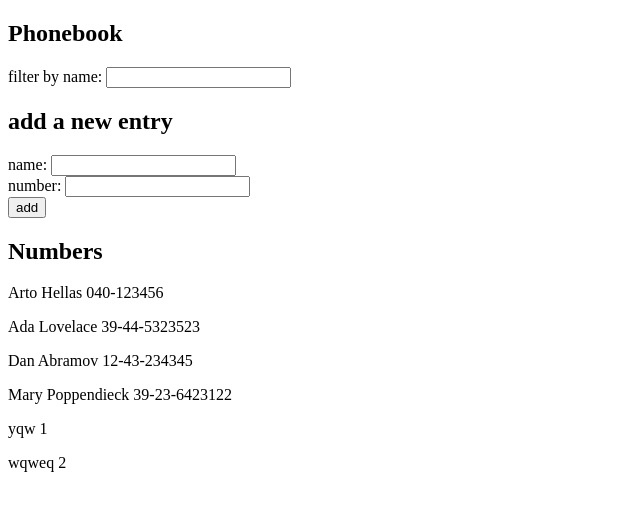
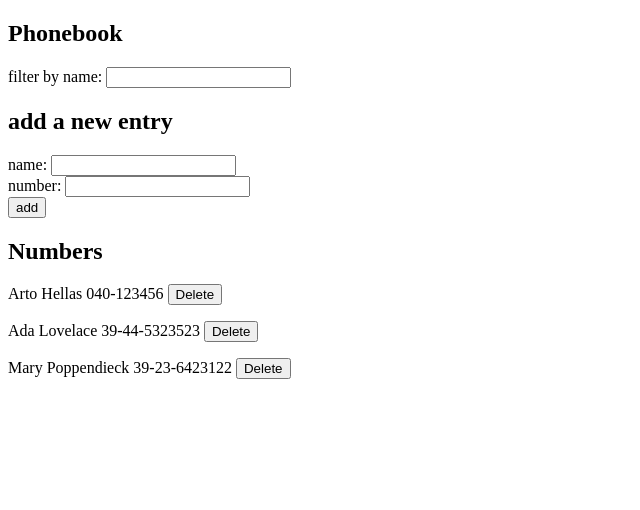
Before and after one commit to jstark523/FullStack0Course, a React (Create React App) app in the folder part2/phonebook/: page / in a window 1280 px wide. Shown: the top 510 px of the page, without its empty margins (0-640 px from the left). Built offline with nearby package versions, Linux system fonts and the light colour scheme; data requests are answered from the project's data file.

Commit message:
Exercise 2.14

```diff
--- a/part2/phonebook/db.json
+++ b/part2/phonebook/db.json
@@ -12,23 +12,8 @@
     },
     {
       "id": 3,
-      "name": "Dan Abramov",
-      "number": "12-43-234345"
-    },
-    {
-      "id": 4,
       "name": "Mary Poppendieck",
       "number": "39-23-6423122"
-    },
-    {
-      "name": "yqw",
-      "number": "1",
-      "id": 5
-    },
-    {
-      "name": "wqweq",
-      "number": "2",
-      "id": 6
     }
   ]
 }
--- a/part2/phonebook/src/ApiService.js
+++ b/part2/phonebook/src/ApiService.js
@@ -1,9 +1,21 @@
 import axios from 'axios'
 
-export const addPerson = (person) => {
-    axios
-    .post("http://localhost:3001/persons", person)
+const baseUrl = "http://localhost:3001/persons";
+
+const addPerson = (person) => {
+  axios
+    .post(baseUrl, person)
     .then(response =>{
-        console.log(response.data);
+      console.log(response.data);
     });
 }
+
+const deletePerson = (id) => {
+  axios
+    .delete(`${baseUrl}/${id}`)
+    .then(response =>{
+      console.log(response.data);
+    });
+}
+
+export { addPerson, deletePerson };
--- a/part2/phonebook/src/App.js
+++ b/part2/phonebook/src/App.js
@@ -1,7 +1,6 @@
 import { useState, useEffect } from 'react'
 import axios from 'axios'
-import { addPerson } from './ApiService'
-
+import { addPerson, deletePerson } from './ApiService'
 
 const Filter = (props) =>{
   return (
@@ -9,6 +8,15 @@ const Filter = (props) =>{
     filter by name: <input value={props.filter} onChange={props.handleFilterChange}/>
     </div>
   )
+}
+
+const deleteFunc = (id, persons, setPersons) =>{
+  const toDelete = persons.find(person => person.id === id);
+  if(window.confirm(`Are you sure you want to delete ${toDelete.name}?`)){
+    const otherPeople = persons.filter(person => person.id !== id);
+    setPersons(otherPeople);
+    deletePerson(id);
+  }
 }
 
 const PersonForm =(props) =>{
@@ -26,12 +34,12 @@ const PersonForm =(props) =>{
   )
 }
 
-const PeopleView = ({filter, persons}) =>{
+const PeopleView = ({filter, persons, setPersons}) =>{
   if(filter === ''){
     return (
       <>
         {persons.map(person =>(
-          <p>{person.name} {person.number}</p>
+          <p>{person.name} {person.number} <button onClick={() => deleteFunc(person.id, persons, setPersons)}>Delete</button></p>
         ))}
       </>
     )
@@ -114,7 +122,7 @@ const App = () => {
       <h2>add a new entry</h2>
       <PersonForm newName ={newName} newNumber = {newNumber} handlePersonChange = {handlePersonChange} handleNewPerson = {handleNewPerson} handleNumberChange = {handleNumberChange}/>
       <h2>Numbers</h2>
-      <PeopleView filter={filter} persons = {persons}/>
+      <PeopleView filter={filter} persons = {persons} setPersons={setPersons}/>
     </div>
   )
 }
```
